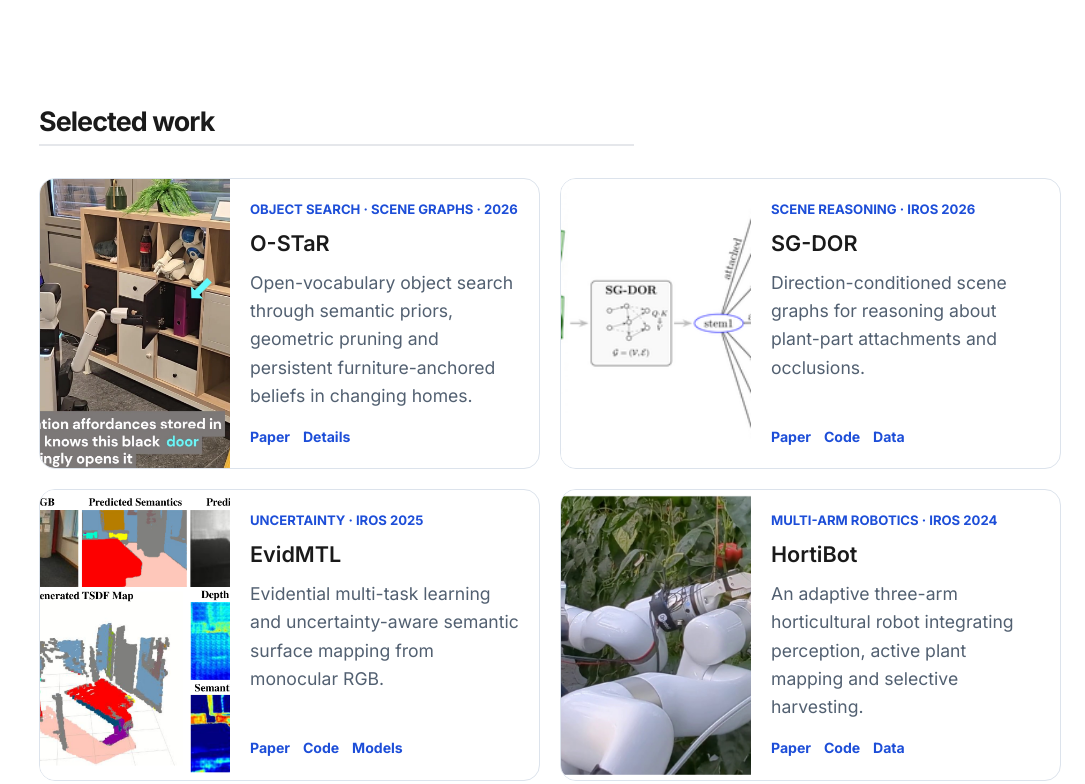
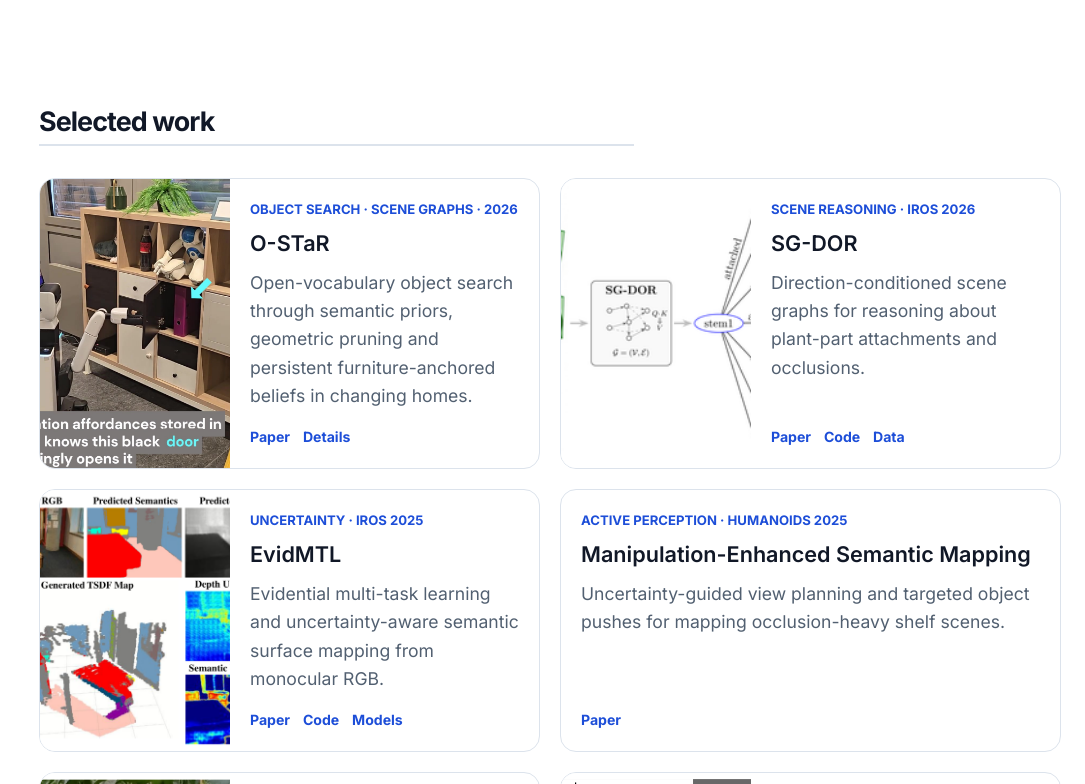
Before and after one commit to rohitmenon86/rohit-menon.github.io, a plain HTML site: page index.html in a window 1280 px wide. Shown: the part 1501-2285 px from the top of the page, without its empty margins (195-1280 px from the left). Drawn offline with Linux system fonts and the light colour scheme.

```diff
--- a/assets/css/main.css
+++ b/assets/css/main.css
@@ -1389,6 +1389,12 @@ p {
 
 /* Single-page academic homepage. Scoped to avoid changing the detailed pages. */
 .home-modern {
+  --bg-color: #ffffff;
+  --sidebar-bg: #f8fafc;
+  --text-color: #111827;
+  --text-muted: #526071;
+  --accent-color: #1d4ed8;
+  --border-color: #dce3ec;
   --home-ink: #111827;
   --home-muted: #526071;
   --home-blue: #1d4ed8;
@@ -1400,6 +1406,7 @@ p {
   min-width: 320px;
   color: var(--home-ink);
   background: #ffffff;
+  color-scheme: light;
   font-size: 16px;
 }
 
@@ -1867,6 +1874,10 @@ p {
   box-shadow: 0 18px 40px rgba(31, 51, 81, 0.1);
 }
 
+.home-project-card-text {
+  grid-template-columns: 1fr;
+}
+
 .home-project-card > img {
   width: 100%;
   height: 100%;
--- a/index.html
+++ b/index.html
@@ -14,7 +14,7 @@
   <meta property="og:title" content="Rohit Menon | Robotics Researcher">
   <meta property="og:description" content="Resource-efficient, adaptable robots for long-horizon mobile manipulation.">
   <meta property="og:image" content="https://rohit-menon.com/assets/publications/hortibot_coverfigure.png">
-  <link rel="stylesheet" href="assets/css/main.css?v=20261123.5">
+  <link rel="stylesheet" href="assets/css/main.css?v=20261124.1">
 </head>
 <body class="home-modern">
   <header class="home-header">
@@ -119,6 +119,9 @@
           <img src="assets/publications/evidmtl_coverfigure.png" alt="EvidMTL uncertainty-aware semantic mapping">
           <div class="home-project-body"><span class="home-project-meta">Uncertainty · IROS 2025</span><h3>EvidMTL</h3><p>Evidential multi-task learning and uncertainty-aware semantic surface mapping from monocular RGB.</p><div class="home-project-links"><a href="https://arxiv.org/abs/2503.04441">Paper</a><a href="https://github.com/HumanoidsBonn/evidmtl">Code</a><a href="https://huggingface.co/rohitmenon86/evidmtl">Models</a></div></div>
         </article>
+        <article class="home-project-card home-project-card-text">
+          <div class="home-project-body"><span class="home-project-meta">Active perception · Humanoids 2025</span><h3>Manipulation-Enhanced Semantic Mapping</h3><p>Uncertainty-guided view planning and targeted object pushes for mapping occlusion-heavy shelf scenes.</p><div class="home-project-links"><a href="https://www.hrl.uni-bonn.de/publications/2025/dengler25humanoids">Paper</a></div></div>
+        </article>
         <article class="home-project-card">
           <img src="assets/publications/hortibot_coverfigure.png" alt="HortiBot multi-arm pepper harvesting system">
           <div class="home-project-body"><span class="home-project-meta">Multi-arm robotics · IROS 2024</span><h3>HortiBot</h3><p>An adaptive three-arm horticultural robot integrating perception, active plant mapping and selective harvesting.</p><div class="home-project-links"><a href="https://arxiv.org/abs/2403.15306">Paper</a><a href="https://github.com/HumanoidsBonn/HortiBot">Code</a><a href="https://huggingface.co/datasets/rohitmenon86/pepper-peduncle-detection">Data</a></div></div>
```
Also changed, not shown: 5 other files.
